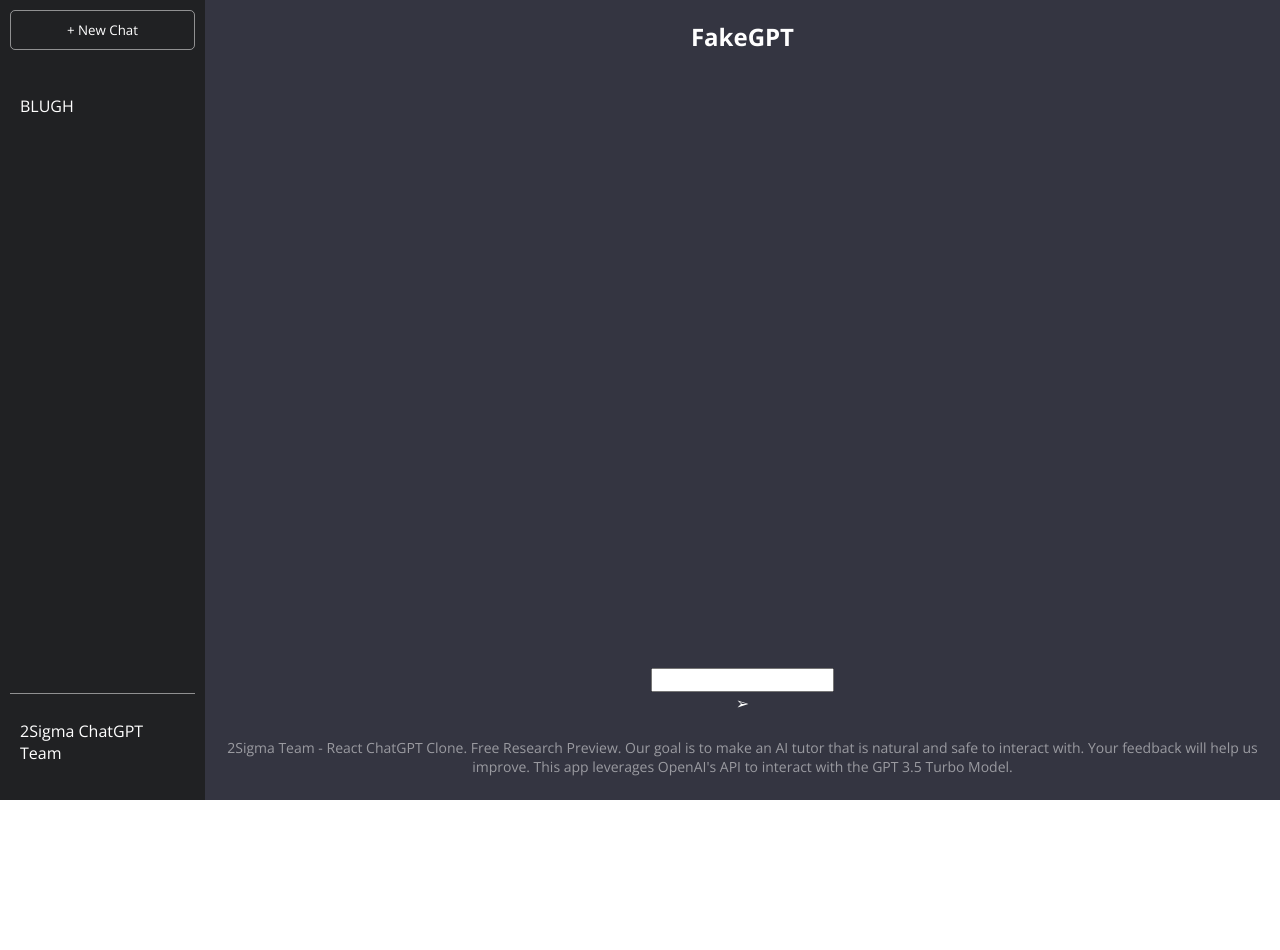
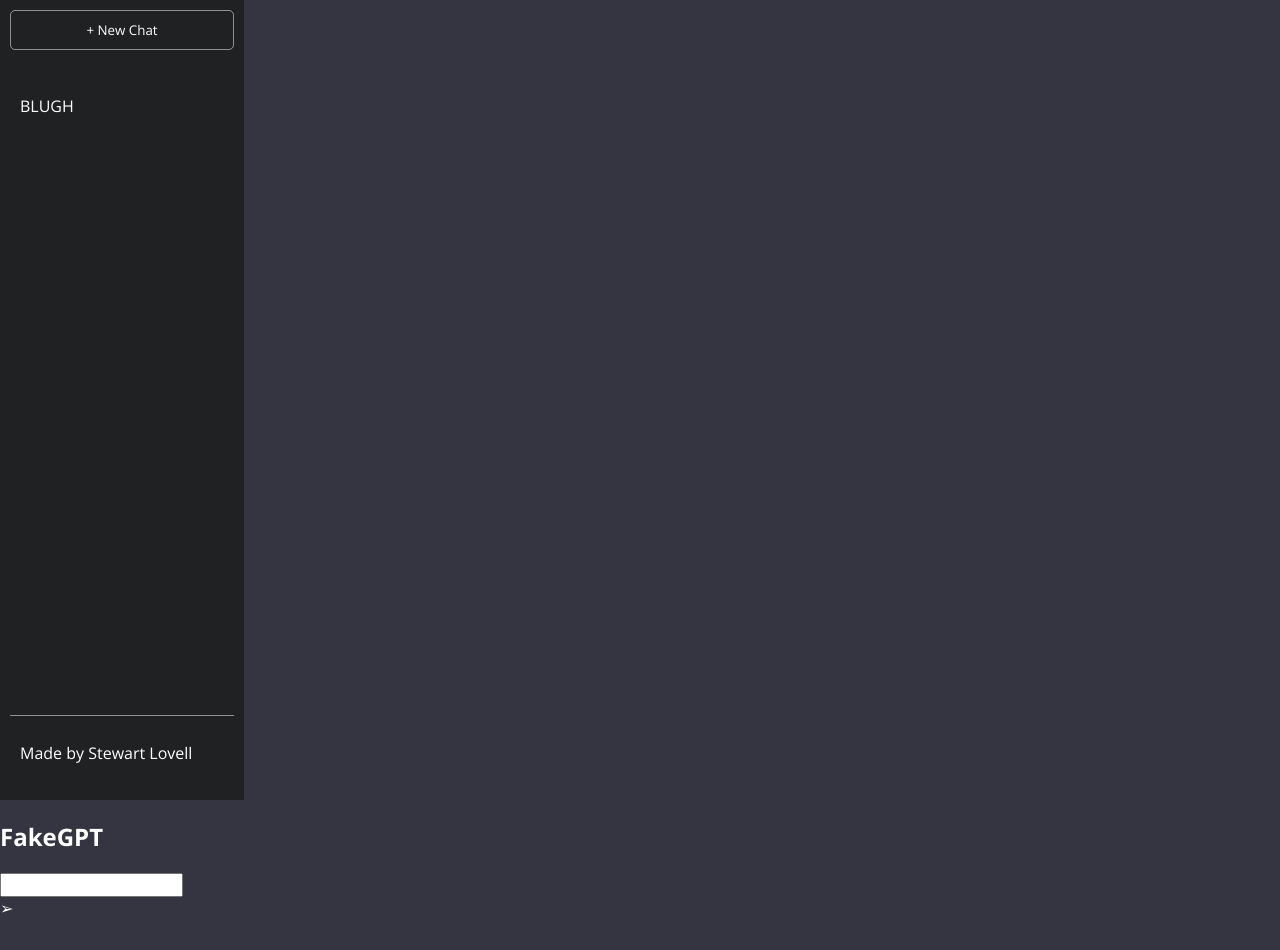
Before and after one commit to AdamZWinter/react-chatgpt-clone, a React (Create React App) app: page / in a window 1280 px wide. Shown: the top 950 px of the page. Before the commit the page ends 800 px from the top, so only its background shows below. Built offline with nearby package versions, Linux system fonts and the light colour scheme.

Commit message:
Revert "style and structure changes"
This reverts commit cc6a651cacffec00fe01007075a53eac4a525968.

```diff
--- a/src/App.js
+++ b/src/App.js
@@ -7,7 +7,7 @@
           <li>BLUGH</li>
         </ul>
         <nav>
-          <p>2Sigma ChatGPT Team</p>
+          <p>Made by Stewart Lovell</p>
         </nav>
       </section>
       <section className="main">
@@ -17,13 +17,9 @@
         </ul>
         <div className="bottom-section">
           <div className="input-container">
-            <input/>
+            <input></input>
             <div id="submit">➢</div>
           </div>
-          <p className="info">
-            2Sigma Team - React ChatGPT Clone. Free Research Preview. Our goal is to make an AI tutor that is natural and safe to interact with.
-            Your feedback will help us improve. This app leverages OpenAI's API to interact with the GPT 3.5 Turbo Model.
-          </p>
         </div>
       </section>
     </div>
--- a/src/index.css
+++ b/src/index.css
@@ -12,7 +12,6 @@
 
 .app {
   background-color: #343541;
-  display: flex;
 }
 
 .side-bar {
@@ -53,27 +52,4 @@
 .main {
   height: 100vh;
   width: 100%;
-  display: flex;
-  flex-direction: column;
-  justify-content: space-between;
-  align-items: center;
-  text-align: center;
 }
-
-.info {
-  color: rgba(255, 255, 255, 0.5);
-  font-size: 14px;
-  padding: 10px;
-}
-
-.bottom-section {
-  width: 100%;
-  display: flex;
-  flex-direction: column;
-  justify-content: center;
-  align-items: center;
-}
-
-.input-container {
-  position: relative;
-}
```
